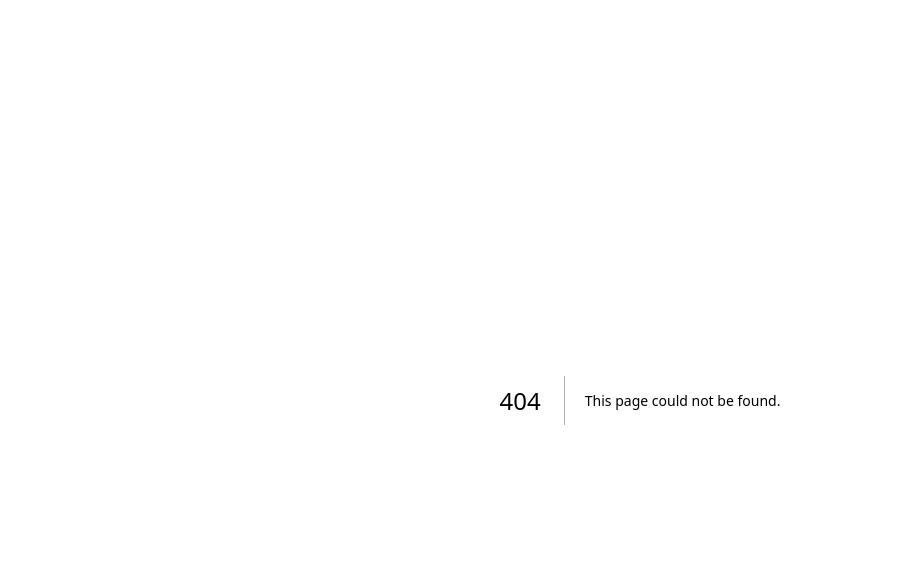
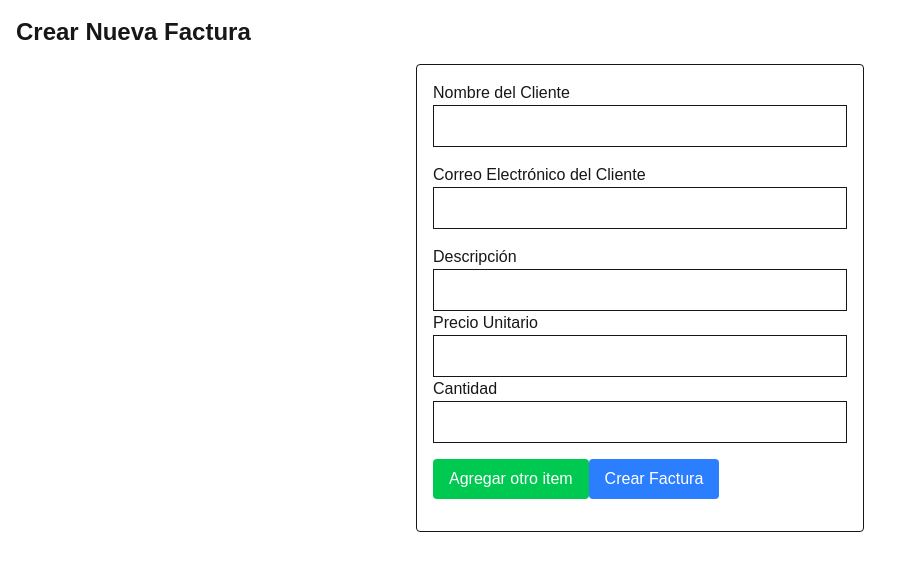
Before and after one commit to ecc97/system-invoicing, a Next.js app: page /invoices/new in a window 1280 px wide. Before the commit this address had no page. Shown: the top 570 px of the page, without its empty margins (0-910 px from the left). Built offline with nearby package versions, Linux system fonts and the light colour scheme; no server answers; sample sign-in values are in the browser's storage.

Commit message:
feat: implementation invoice list and add invoice pages, api logic and data handling

```diff
--- /dev/null
+++ b/src/app/(main)/(private)/invoices/new/page.tsx
@@ -0,0 +1,140 @@
+'use client'
+import { useState } from "react";
+import { useRouter } from "next/navigation";
+import { useSession } from "next-auth/react";
+
+interface InvoiceItem {
+  description: string;
+  rate: string;
+  quantity: string;
+}
+
+export default function NewInvoicePage() {
+  const { data: session } = useSession();
+  const router = useRouter();
+
+  const [clientName, setClientName] = useState("");
+  const [clientEmail, setClientEmail] = useState("");
+  const [items, setItems] = useState<InvoiceItem[]>([
+    { description: "", rate: "", quantity: "" },
+  ]);
+
+  const handleItemChange = (
+    index: number,
+    field: keyof InvoiceItem,
+    value: string | number
+  ) => {
+    setItems((prev) => {
+      const newItems = [...prev];
+      newItems[index] = { ...newItems[index], [field]: value };
+      return newItems;
+    });
+  };
+
+  const addItem = () => {
+    setItems((prev) => [...prev, { description: "", rate: "", quantity: "" }]);
+  };
+
+  const removeItem = (index: number) => {
+    setItems((prev) => [...prev.slice(0, index),...prev.slice(index + 1)]);
+  };
+
+  const handleSubmit = async (e: React.FormEvent) => {
+    e.preventDefault();
+    // Obtener el userId de la sesión
+    const userId = session?.user?.id;
+    if (!userId) {
+      console.error("Usuario no autenticado");
+      return;
+    }
+
+    const formattedItems = items.map(item => ({
+      description: item.description,
+      rate: parseFloat(item.rate) || 0,
+      quantity: parseInt(item.quantity) || 0,
+    }));
+
+    const res = await fetch("/api/invoices", {
+      method: "POST",
+      headers: { "Content-Type": "application/json" },
+      body: JSON.stringify({ userId, clientName, clientEmail, items: formattedItems }),
+    });
+
+    if (res.ok) {
+      console.log("Factura creada");
+      router.push("/invoices");
+    } else {
+      console.error("Error al crear la factura");
+    }
+  };
+
+  return (
+    <div className="container mx-auto p-4">
+      <h1 className="text-2xl font-bold mb-4">Crear Nueva Factura</h1>
+      <form onSubmit={handleSubmit} className="max-w-md mx-auto p-4 border rounded">
+        {/* Campos opcionales para el cliente */}
+        <div className="mb-4">
+          <label className="block">Nombre del Cliente</label>
+          <input
+            type="text"
+            value={clientName}
+            onChange={(e) => setClientName(e.target.value)}
+            className="border p-2 w-full"
+          />
+        </div>
+        <div className="mb-4">
+          <label className="block">Correo Electrónico del Cliente</label>
+          <input
+            type="email"
+            value={clientEmail}
+            onChange={(e) => setClientEmail(e.target.value)}
+            className="border p-2 w-full"
+          />
+        </div>
+        {/* Ya no se pide el ID de usuario, se obtiene de la sesión */}
+        {items.map((item, index) => (
+          <div key={index} className="mb-4">
+            <label className="block">Descripción</label>
+            <input
+              type="text"
+              value={item.description}
+              onChange={(e) => handleItemChange(index, "description", e.target.value)}
+              className="border p-2 w-full"
+            />
+            <label className="block">Precio Unitario</label>
+            <input
+              type="number"
+              value={item.rate}
+              onChange={(e) => handleItemChange(index, "rate", e.target.value)}
+              className="border p-2 w-full"
+            />
+            <label className="block">Cantidad</label>
+            <input
+              type="number"
+              value={item.quantity}
+              onChange={(e) => handleItemChange(index, "quantity", e.target.value)}
+              className="border p-2 w-full"
+            />
+          </div>
+        ))}
+        <button
+          type="button"
+          onClick={addItem}
+          className="bg-green-500 text-white px-4 py-2 rounded mb-4"
+        >
+          Agregar otro item
+        </button>
+        <button type="submit" className="bg-blue-500 text-white px-4 py-2 rounded">
+          Crear Factura
+        </button>
+        {items.length > 1 && (
+            <button
+              type="button"
+              onClick={() => removeItem(items.length - 1)}
+              className="bg-red-500 text-white px-4 py-2 rounded"
+            >Quitar</button>
+        )}
+      </form>
+    </div>
+  );
+}
--- /dev/null
+++ b/src/app/(main)/(private)/invoices/page.tsx
@@ -0,0 +1,80 @@
+'use client'
+import { useEffect, useState } from 'react'
+
+type InvoiceItem = {
+  id: string
+  description: string
+  rate: number
+  quantity: number
+}
+
+type Payment = {
+  id: string
+  amount: number
+}
+
+type User = {
+  id: string
+  name: string
+  email: string
+}
+
+
+type Invoice = {
+  id: string
+  user: User
+  date: string
+  status: string
+  clientName: string
+  clientEmail: string
+  items: InvoiceItem[]
+  payments: Payment[]
+}
+
+export default function InvoicesPage() {
+  const [invoices, setInvoices] = useState<Invoice[]>([])
+
+  useEffect(() => {
+    fetch('/api/invoices')
+      .then((res) => res.json())
+      .then((data) => setInvoices(data))
+  }, [])
+
+  return (
+    <div className="container mx-auto p-4">
+      <h1 className="text-2xl font-bold mb-4">Facturas</h1>
+      {invoices.map((invoice) => {
+        // Calcular el total de la factura a partir de los items
+        const total = invoice.items.reduce(
+          (sum, item) => sum + item.rate * item.quantity,
+          0
+        )
+        return (
+          <div key={invoice.id} className="border p-4 rounded mb-2">
+            <p>Propiedad: {invoice.user?.name || invoice.user?.email}</p>
+            <p>ID: {invoice.id}</p>
+            <p>Estado: {invoice.status}</p>
+            <p>Total: ${total.toFixed(2)}</p>
+            <p>Fecha: {new Date(invoice.date).toLocaleDateString()}</p>
+            {/* Puedes listar los items y pagos si lo deseas */}
+            <p>Items:</p>
+            {invoice.items.map((item) => (
+              <div key={item.id}>
+                <p>{item.description} - ${item.rate.toFixed(2)} x {item.quantity}</p>
+                <hr />
+              </div>
+            ))}
+            <p>Pagos:</p>
+            {invoice.payments.map((payment) => (
+              <div key={payment.id}>
+                <p>${payment.amount.toFixed(2)}</p>
+                <hr />
+              </div>
+            ))}
+            <p>Cliente: {invoice.clientName} - {invoice.clientEmail}</p>
+          </div>
+        )
+      })}
+    </div>
+  )
+}
```
